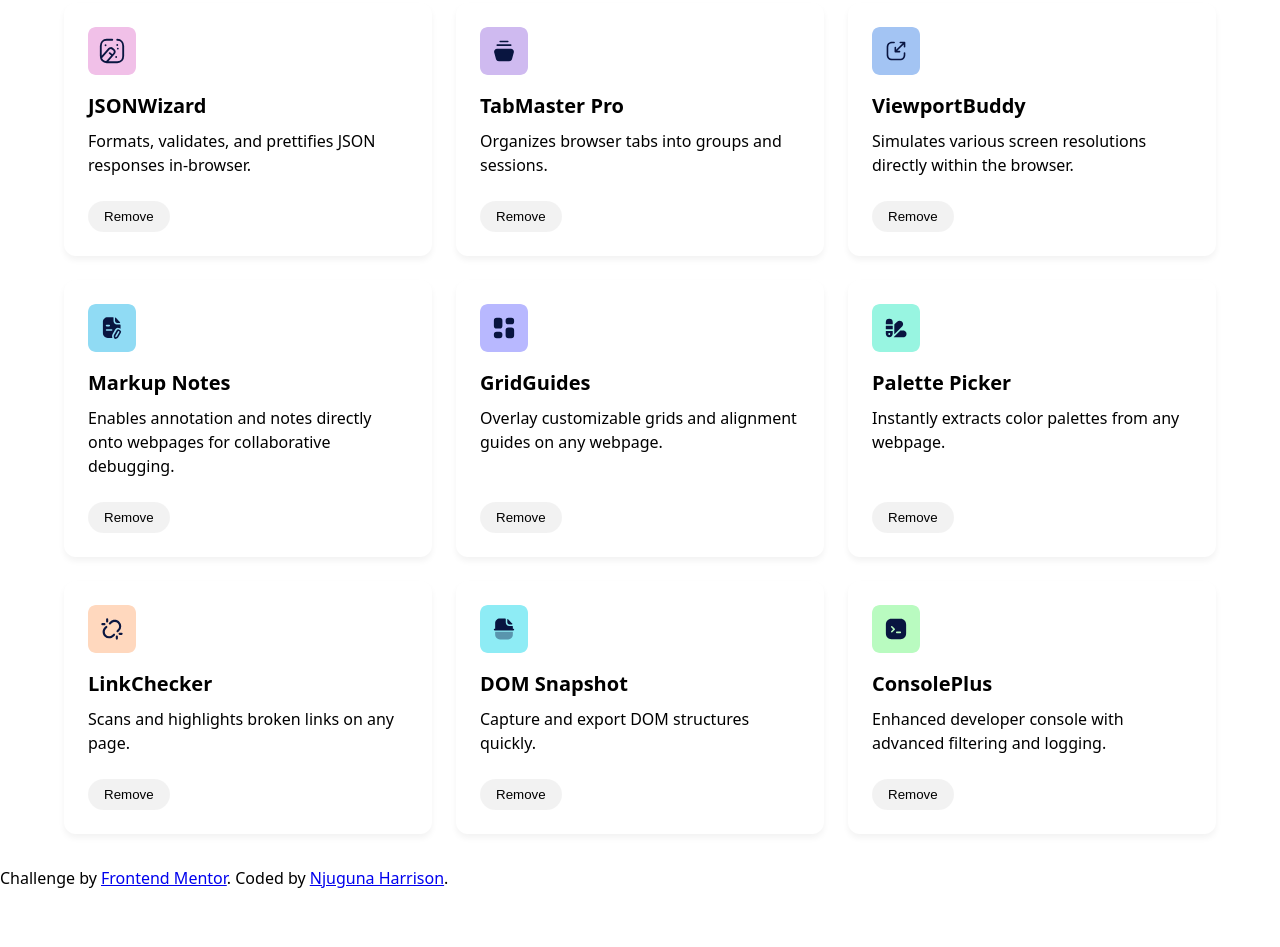
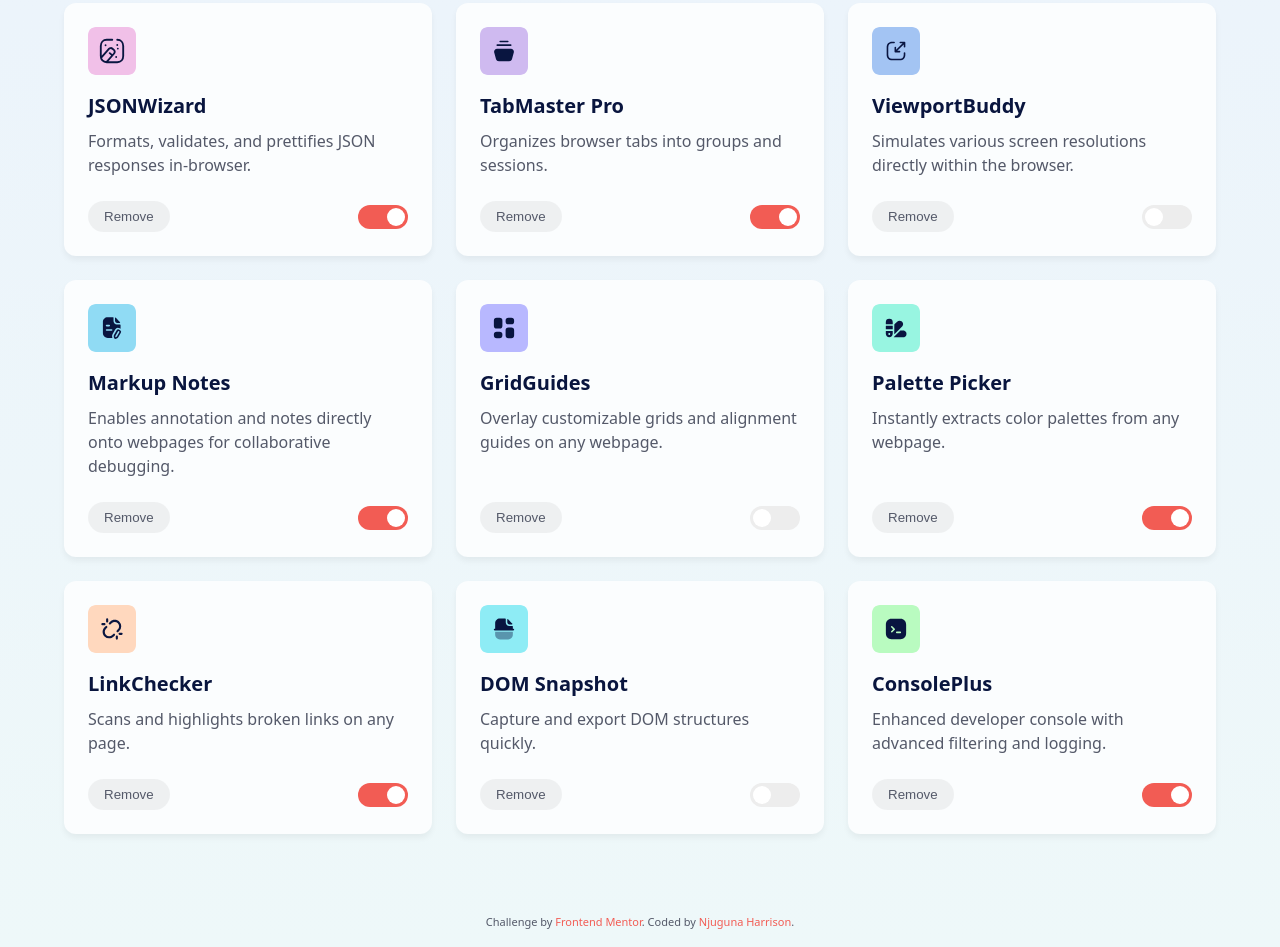
Before and after one commit to HR363/browser-extensions-manager-ui, a plain HTML site: page index.html in a window 1280 px wide. Shown: the part 449-1396 px from the top of the page. Before the commit the page ends 1339 px from the top, so only its background shows below. Drawn offline with Linux system fonts and the light colour scheme; a web font is replaced by a local one.

Commit message:
made some changes

```diff
--- a/index.html
+++ b/index.html
@@ -12,7 +12,6 @@
     <header>
       <div class="logo-container">
         <img src="./assets/images/logo.svg" alt="Logo" class="logo">
-        <h1>Extensions</h1>
       </div>
       <button id="theme-toggle" aria-label="Toggle dark/light mode">
         <img src="./assets/images/icon-sun.svg" alt="Light mode" class="icon-sun">
--- a/style.css
+++ b/style.css
@@ -1,4 +1,56 @@
- * {
+@font-face {
+    font-family: 'Noto Sans';
+    src: url('./assets/fonts/NotoSans-Variable.ttf') format('truetype');
+    font-weight: 400 700;
+    font-style: normal;
+  }
+
+  @font-face {
+    font-family: 'Noto Sans';
+    src: url('./assets/fonts/NotoSans-Italic-Variable.ttf') format('truetype');
+    font-weight: 400 700;
+    font-style: italic;
+  }
+
+  :root {
+    --neutral-900: hsl(227, 75%, 14%);
+    --neutral-800: hsl(226, 25%, 17%);
+    --neutral-700: hsl(225, 23%, 24%);
+    --neutral-600: hsl(226, 11%, 37%);
+    --neutral-300: hsl(0, 0%, 78%);
+    --neutral-200: hsl(217, 61%, 90%);
+    --neutral-100: hsl(0, 0%, 93%);
+    --neutral-0: hsl(200, 60%, 99%);
+
+    --red-400: hsl(3, 86%, 64%);
+    --red-500: hsl(3, 71%, 56%);
+    --red-700: hsl(3, 77%, 44%);
+
+    --light-gradient: linear-gradient(180deg, #EBF2FC 0%, #EEF8F9 100%);
+    --dark-gradient: linear-gradient(180deg, #040918 0%, #091540 100%);
+
+    --background: var(--light-gradient);
+    --card-bg: var(--neutral-0);
+    --text-primary: var(--neutral-900);
+    --text-secondary: var(--neutral-600);
+    --border-color: var(--neutral-100);
+    --filter-btn-bg: var(--neutral-100);
+    --filter-btn-active-bg: var(--red-400);
+    --filter-btn-active-text: white;
+  }
+
+  .dark-theme {
+    --background: var(--dark-gradient);
+    --card-bg: var(--neutral-800);
+    --text-primary: var(--neutral-0);
+    --text-secondary: var(--neutral-300);
+    --border-color: var(--neutral-700);
+    --filter-btn-bg: var(--neutral-700);
+    --filter-btn-active-bg: var(--red-400);
+    --filter-btn-active-text: white;
+  }
+
+  * {
     margin: 0;
     padding: 0;
     box-sizing: border-box;
@@ -196,3 +248,52 @@
     width: 0;
     height: 0;
   }
+
+  .slider {
+    position: absolute;
+    cursor: pointer;
+    top: 0;
+    left: 0;
+    right: 0;
+    bottom: 0;
+    background-color: var(--neutral-100);
+    transition: .4s;
+    border-radius: 24px;
+  }
+
+  .dark-theme .slider {
+    background-color: var(--neutral-700);
+  }
+
+  .slider:before {
+    position: absolute;
+    content: "";
+    height: 18px;
+    width: 18px;
+    left: 3px;
+    bottom: 3px;
+    background-color: white;
+    transition: .4s;
+    border-radius: 50%;
+  }
+
+  input:checked + .slider {
+    background-color: var(--red-400);
+  }
+
+  input:checked + .slider:before {
+    transform: translateX(26px);
+  }
+
+  .attribution {
+    font-size: 11px;
+    text-align: center;
+    margin-top: 2rem;
+    padding: 1rem;
+    color: var(--text-secondary);
+  }
+
+  .attribution a {
+    color: var(--red-400);
+    text-decoration: none;
+  }
```
